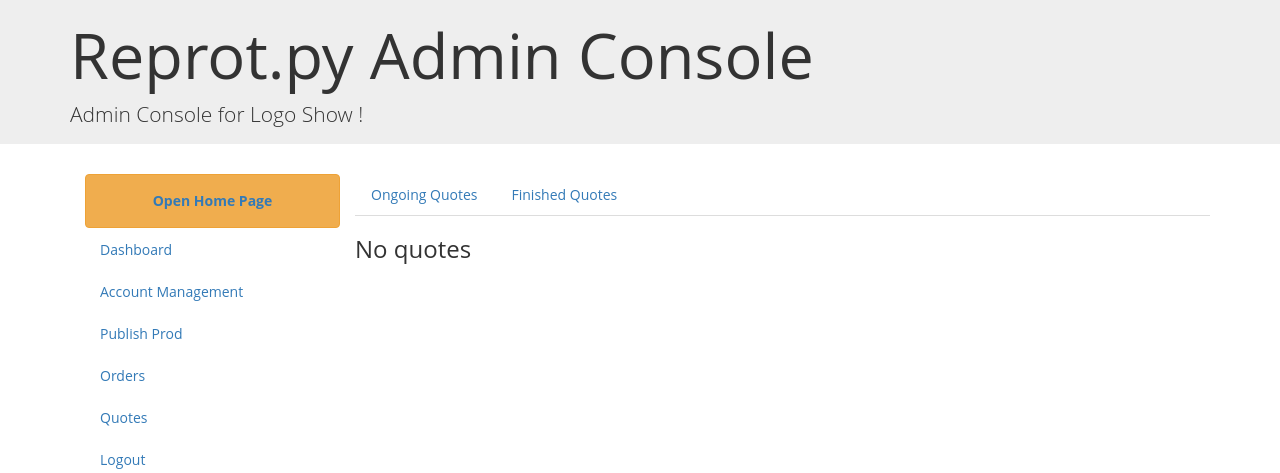
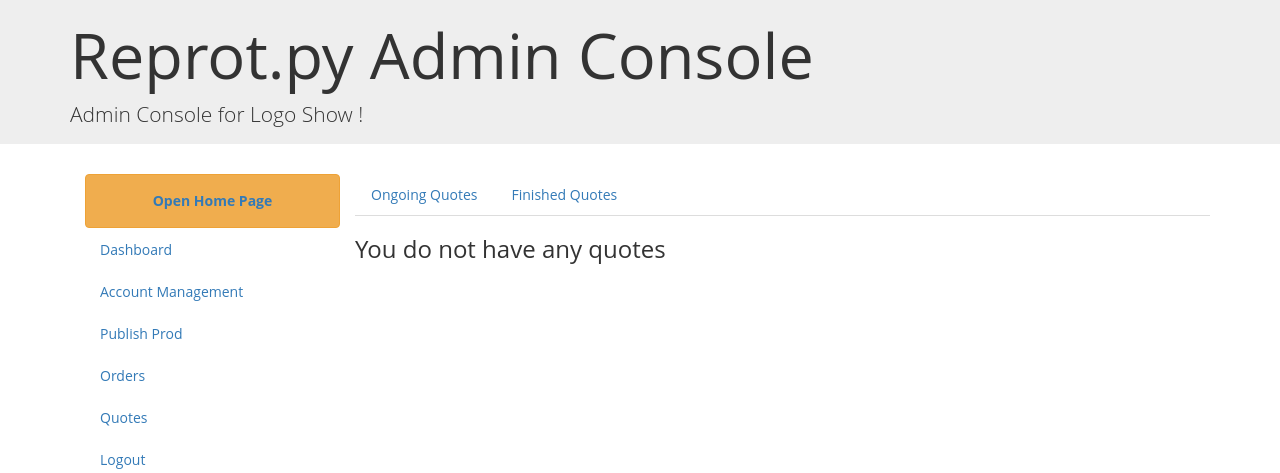
Before and after one commit to kangnwh/Emall, a Python web app: template webapp/viewrouting/admin/templates/admin_temp/all_quotes.html in a window 1280 px wide. Shown: the top 473 px of the page. Run offline with Jinja, Linux system fonts and the light colour scheme; the template is opened without the code that fills it, so the values that code supplies are empty; some libraries are stand-ins or nearby versions.

Commit message:
minor change

```diff
--- a/webapp/viewrouting/admin/templates/admin_temp/all_quotes.html
+++ b/webapp/viewrouting/admin/templates/admin_temp/all_quotes.html
@@ -13,7 +13,7 @@
             {% endfor %}
             {{ pagination.links }}
         {% else %}
-            <h3>No quotes</h3>
+            <h3>You do not have any quotes</h3>
         {% endif %}
     </div>
     <script>
```
